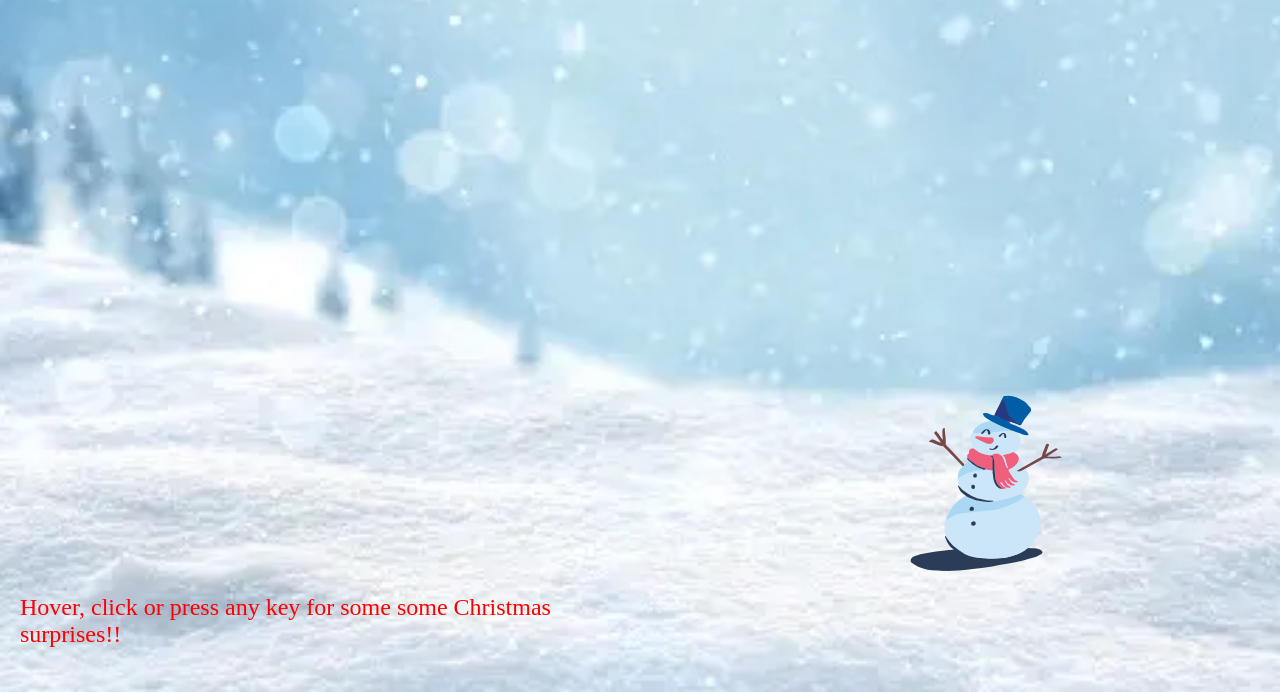
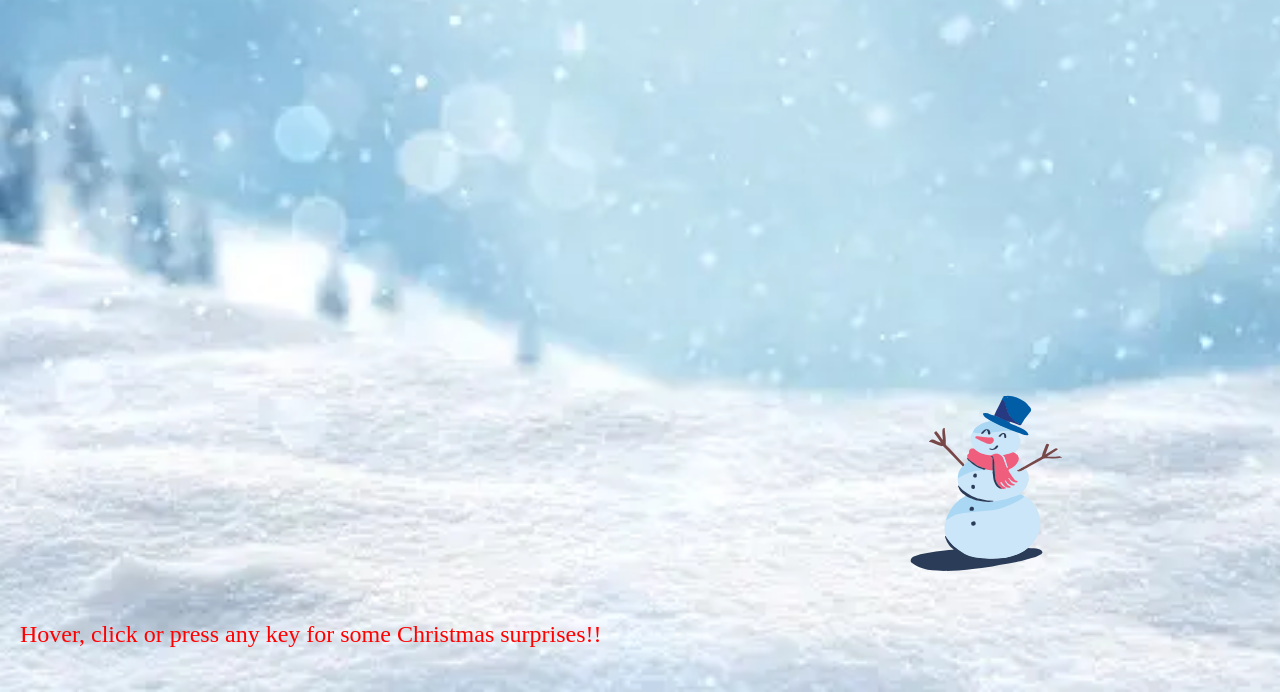
Before and after one commit to JennAnd/bookish-winner, a plain HTML site: page index.html in a window 1280 px wide. Shown: the part 108-800 px from the top of the page. Drawn offline with Linux system fonts and the light colour scheme; a web font is replaced by a local one.

Commit message:
problem
founded a problem I needed to solve

```diff
--- a/index.html
+++ b/index.html
@@ -37,7 +37,7 @@
       <img src="images/reindeers.svg" alt="Reindeers" />
     </div>
 
-    <p>Hover, click or press any key for some some Christmas surprises!!</p>
+    <p>Hover, click or press any key for some Christmas surprises!!</p>
 
     <script src="index.js"></script>
   </body>
```
